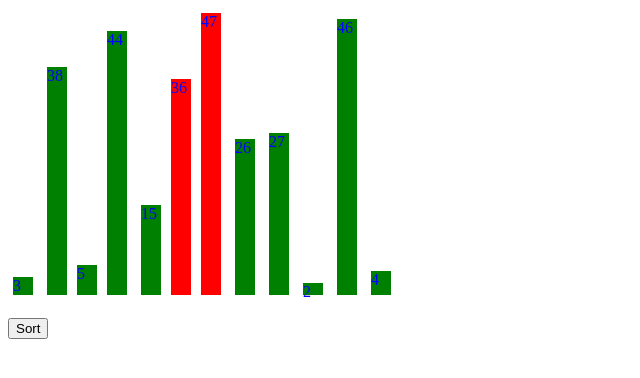
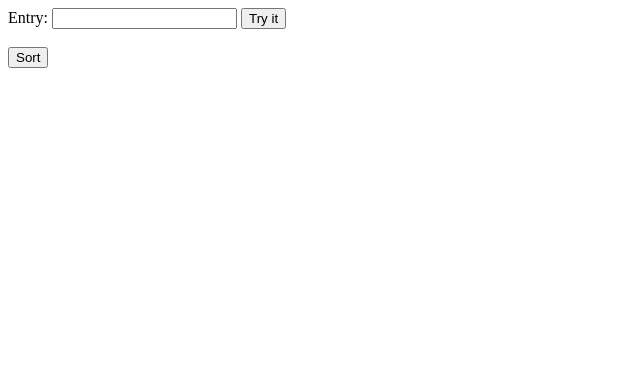
Before and after one commit to thecodeslide/sortthing, a plain HTML site: page index.html in a window 1280 px wide. Both pictures are taken after a click on the button "Sort". Shown: the whole page, without its empty margins (0-640 px from the left). Drawn offline with Linux system fonts and the light colour scheme.

Commit message:
user input function and default values

```diff
--- a/index.html
+++ b/index.html
@@ -4,22 +4,12 @@
                         <link rel="stylesheet" type="text/css" href="./main.css">
                         <script src="./main.js" > </script>
                 </head>
+                Entry: <input type="text" name ="entry" id="entry" />
+                <button type="button" id="submit"> Try it </button>
                 <div id="container">
-                <span class="number inline" id="1">3</span>
-                <span class="number inline" id="2">44</span>
-                <span class="number inline" id="3">38</span>
-                <span class="number inline" id="3">5</span>
-                <span class="number inline" id="4">47</span>
-                <span class="number inline" id="5">15</span>
-                <span class="number inline" id="6">36</span>
-                <span class="number inline" id="7">26</span>
-                <span class="number inline" id="8">27</span>
-                <span class="number inline" id="9">2</span>
-                <span class="number inline" id="10">46</span>
-                <span class="number inline" id="11">4</span>
                 </div>
 
                 <br />
-                <button onclick="sort()"> Sort </button>
+                <button id="sort"> Sort </button>
         </body>
 </html>
--- a/main.css
+++ b/main.css
@@ -11,6 +11,7 @@
 .finish {
   color: blue;
   background-color: yellow;
+;
 }
 
 .inline {
--- a/main.js
+++ b/main.js
@@ -1,23 +1,39 @@
 console.log("this");
 
 function main() {
-        for(const el of document.getElementsByClassName("number")) {
-                console.log(el.textContent);
-                let size = parseInt(el.textContent) * 6 ;
-                el.setAttribute("style", "height:" + size + "px");
-        }
+        const entry = document.getElementById("submit");
+        document.getElementById("sort").addEventListener('click', sort);
+
+        entry.addEventListener('click', parseVal);
 }
 
-function toggle(pre, curr) {
-        pre.classList.toggle("number");
-        pre.classList.toggle("active");
-        curr.classList.toggle("number");
-        curr.classList.toggle("active");
+function parseVal() {
+    let input = document.getElementById('entry').value;
+    if (input.length === 0) {
+        input = "45 78 34 23 3 6 8 76 12 5 0";
+    }
+
+    for(const value of input.split(" ")) {
+        let nele = document.createElement("span");
+        nele.classList.add("number");
+        nele.classList.add("inline");
+        nele.appendChild(document.createTextNode(value));
+        document.getElementById("container").appendChild(nele);
+    }
+    setLength(document.getElementsByClassName("number"));
 }
 
-function toggleFinish(curr) {
-        curr.classList.toggle("finish");
+function setLength(input) {
+    for(const el of input) {
+        let size = parseInt(el.textContent) * 10;
+        el.setAttribute("style", "height:" + size + "px");
+    }
+}
 
+function toggle(el, names) {
+    for (const name of names) {
+        el.classList.toggle(name);
+    }
 }
 
 function sleep(ms) {
@@ -27,9 +43,8 @@ function sleep(ms) {
 async function sort() {
     let changed = true;
     let current;
-    let elems = document.getElementsByClassName("number")
-    // let elems = Array.from(document.getElementsByClassName("number"))
-    let container = document.getElementById("container")
+    const elems = document.getElementsByClassName("number")
+    const container = document.getElementById("container")
     let j = 0;
     while (changed) {
         changed = false;
@@ -39,23 +54,22 @@ async function sort() {
 
             current = elems[i];
             let previous = elems[i-1];
-            toggle(previous, current);
+            toggle(previous, ["number", "active"]);
+            toggle(current, ["number", "active"]);
 
             if (parseInt(previous.textContent) > parseInt(current.textContent)) {
-                    changed = true;
-                    // elems.splice(i - 1, 1);
-                    container.insertBefore(current, previous);
-                    // previous.remove();
+                changed = true;
+                container.insertBefore(current, previous);
             }
             i++;
             await sleep(500)
-            toggle(previous, current);
-    // container
+            toggle(previous, ["number", "active"]);
+            toggle(current, ["number", "active"]);
+            }
 
-            }
-            toggleFinish(elems[elems.length - j - 1]);
-            await sleep(300);
-            toggleFinish(elems[elems.length - j - 1]);
+            toggle(elems[elems.length - j - 1], ["finish"]);
+            await sleep(350);
+            toggle(elems[elems.length - j - 1], ["finish"]);
         j++;
     }
 }
```
